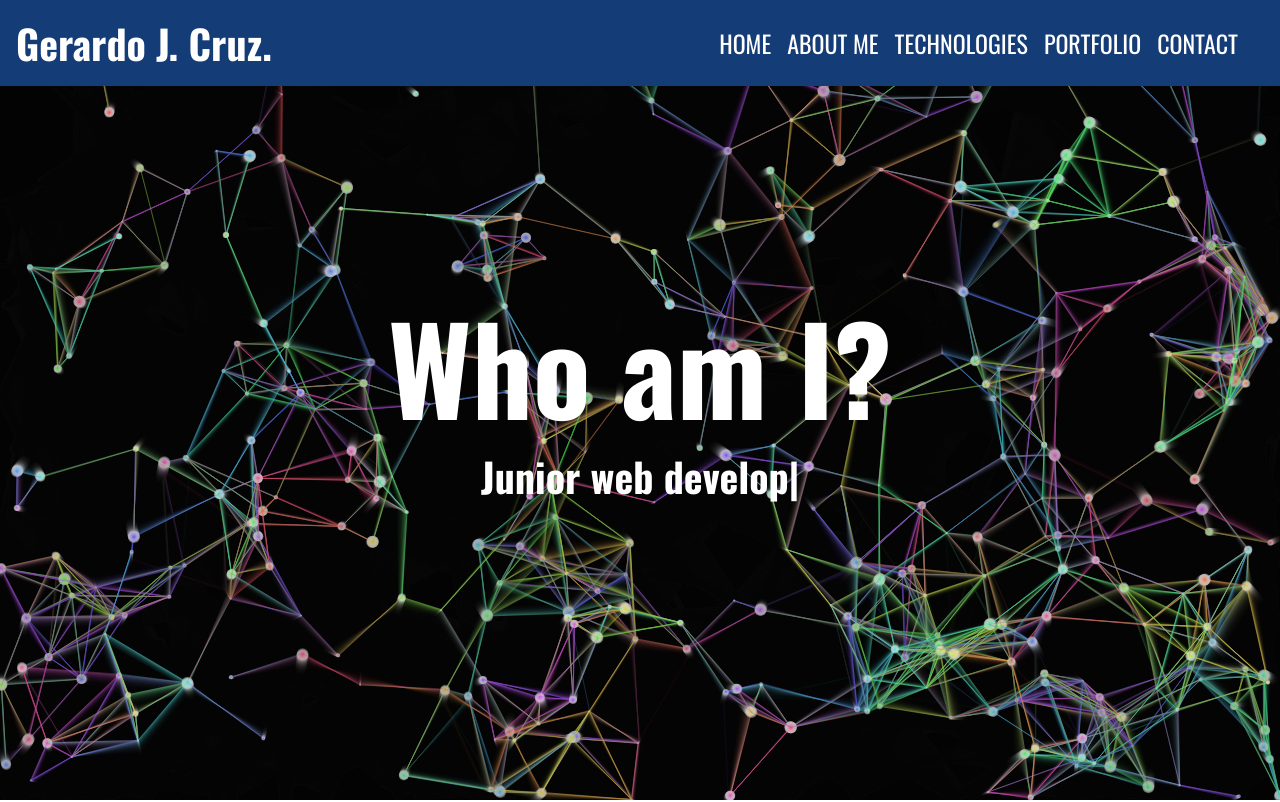
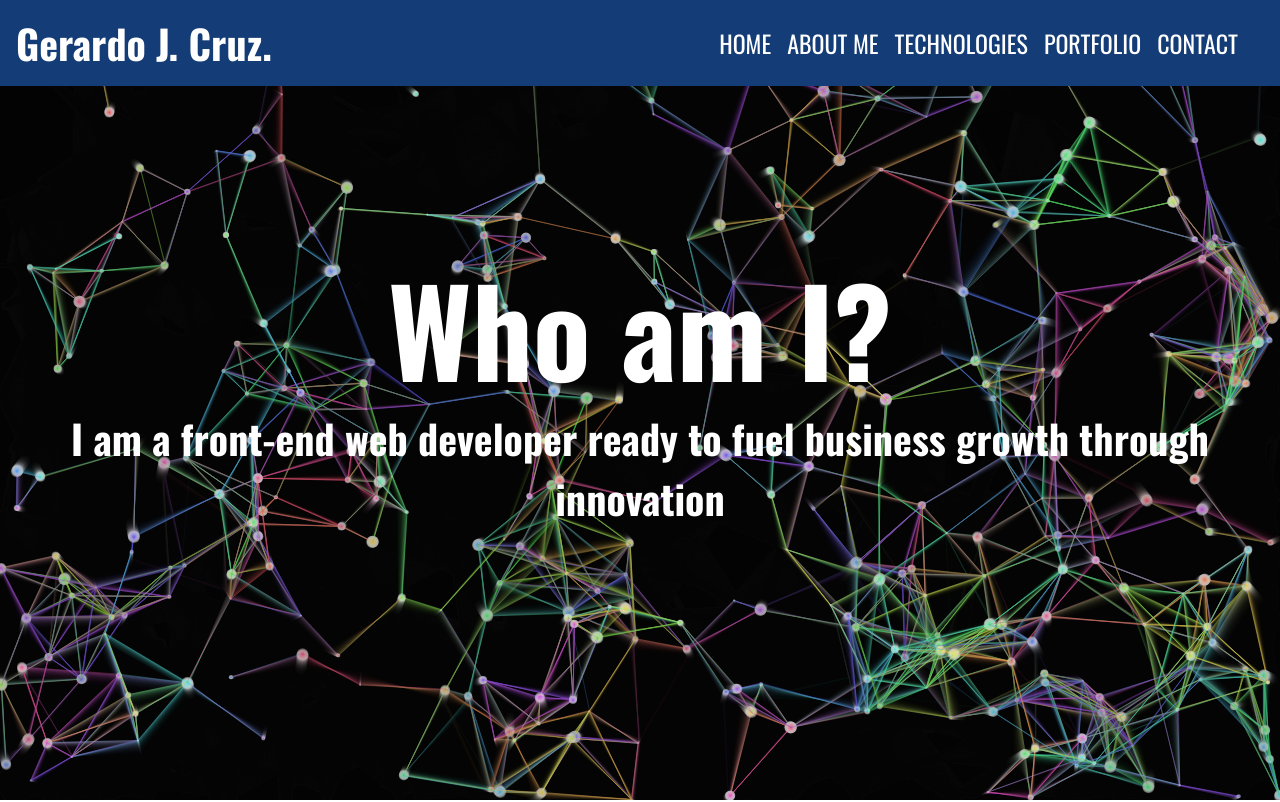
Before and after one commit to GerardoJCruz/portfolio, a React (Create React App) app: page / in a window 1280 px wide. Shown: the top 802 px of the page. Built offline with nearby package versions, Linux system fonts and the light colour scheme.

Commit message:
Portfolio Gerardo

```diff
--- a/src/screens/Header.js
+++ b/src/screens/Header.js
@@ -1,18 +1,13 @@
 import React from 'react'
-import Typed from 'react-typed'
 
 
 function Header() {
     return (
         <div className='header-info'>
             <h1 className='header-title'> Who am I?</h1>
-            <Typed
-                    strings={[
-                        'Junior web developer ready to fuel business growth', 'through innovation', '']}
-                        typeSpeed={50}
-                        backSpeed={50}
-                        loop
-                />
+            <p>
+              I am a front-end web developer ready to fuel business growth through innovation
+            </p>
         </div>
     )
 }
```
Also changed, not shown: src/styles/styles-components/_navigationBar.scss (line endings or trailing spaces), 1 other file (tests, documents, lock files or other folders).
